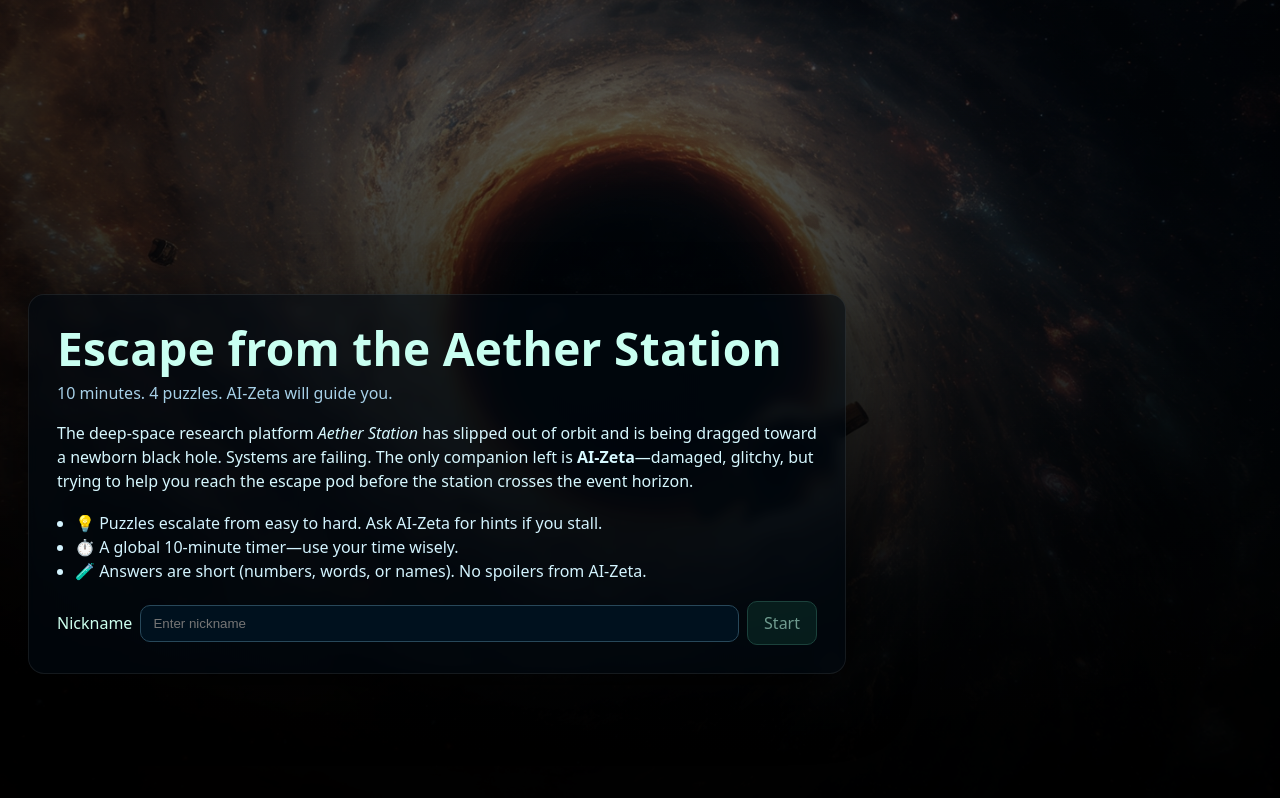
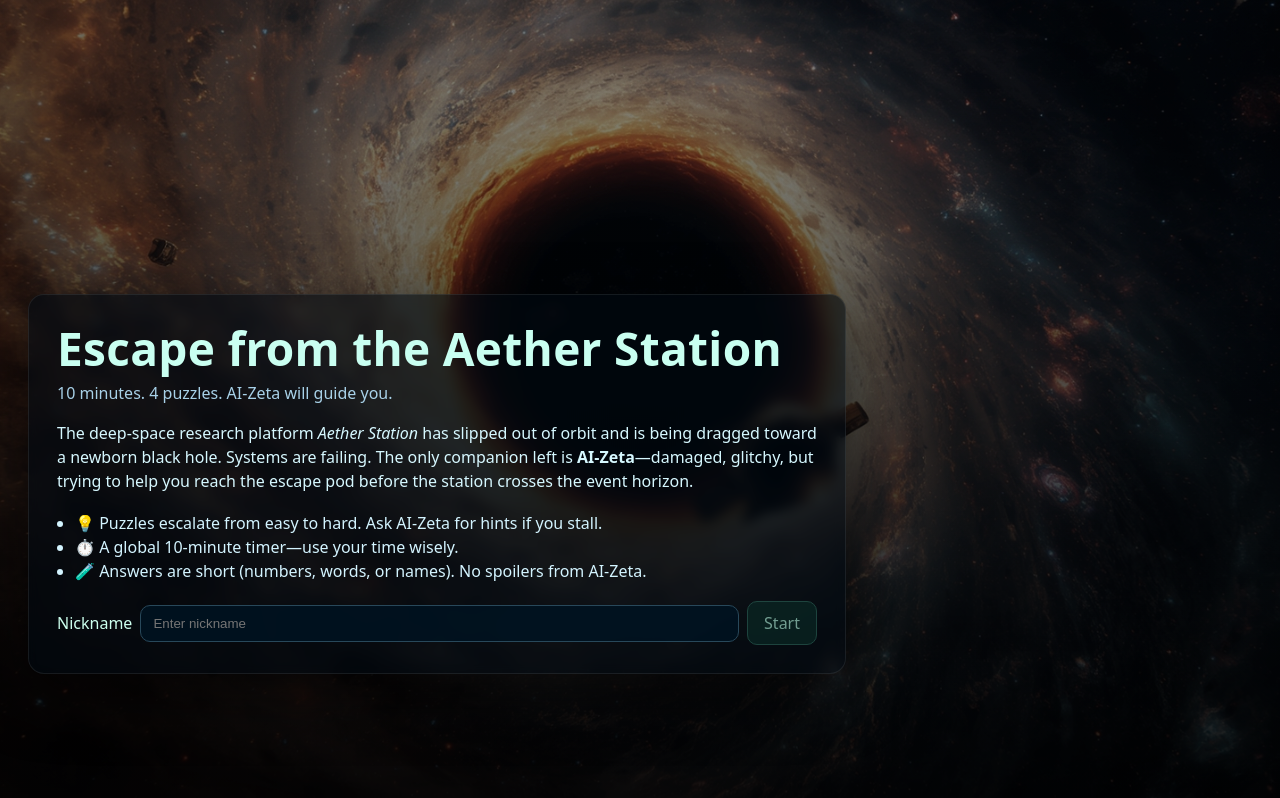
Before and after one commit to Cordeid/aether-escape, a React (Vite) app: page / in a window 1280 px wide. Shown: the top 798 px of the page. Built offline with nearby package versions, Linux system fonts and the light colour scheme.

Commit message:
brighten Aether Station background

```diff
--- a/src/styles/global.css
+++ b/src/styles/global.css
@@ -1,9 +1,8 @@
 /* === Aether Station home background === */
 body {
-  /* dark overlay + image */
   background:
-    radial-gradient(1200px 600px at 50% 20%, rgba(0, 10, 20, 0.4), rgba(0, 0, 0, 0.85)),
-    linear-gradient(180deg, rgba(0, 0, 0, 0.35), rgba(0, 0, 0, 0.9)),
+    radial-gradient(1400px 800px at 50% 20%, rgba(0, 10, 20, 0.25), rgba(0, 0, 0, 0.65)),
+    linear-gradient(180deg, rgba(0, 0, 0, 0.25), rgba(0, 0, 0, 0.7)),
     url("/aether-bg.jpg") center/cover fixed no-repeat;
   color: #cfe;
 }
```
